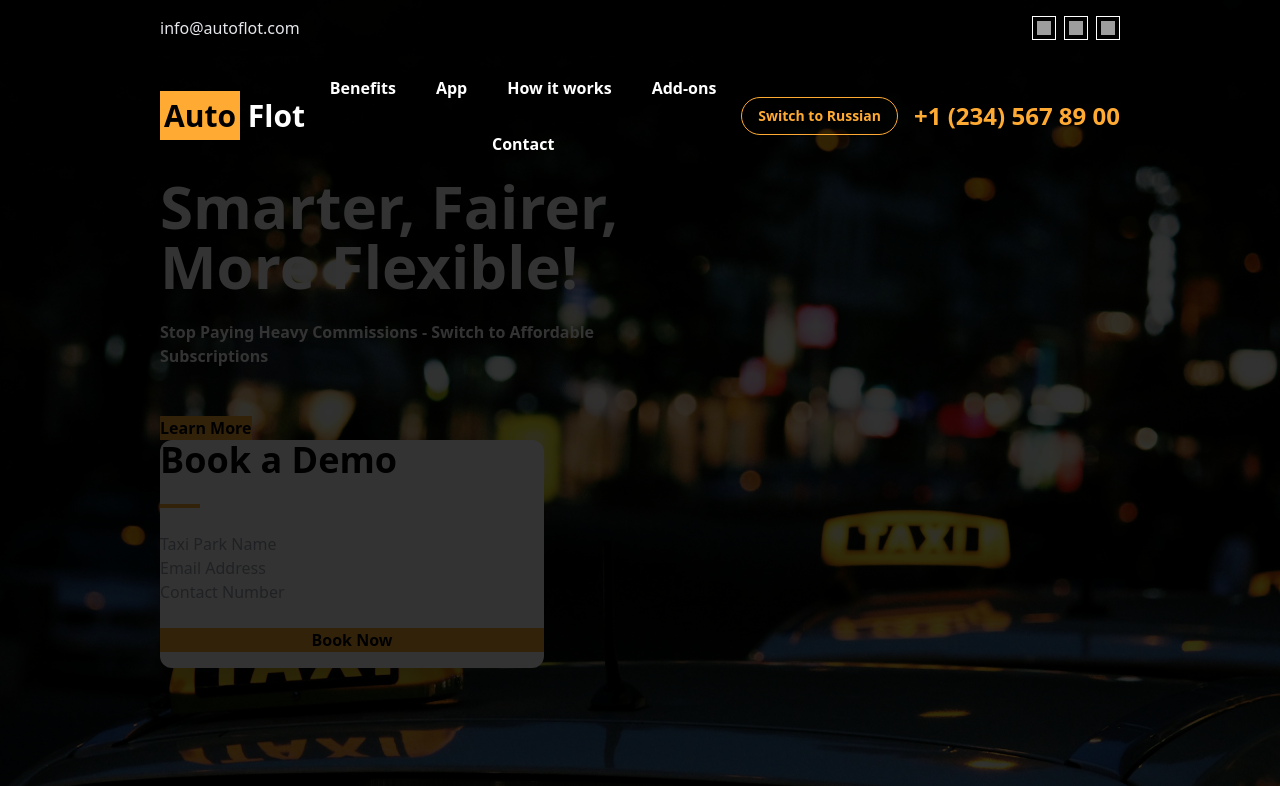
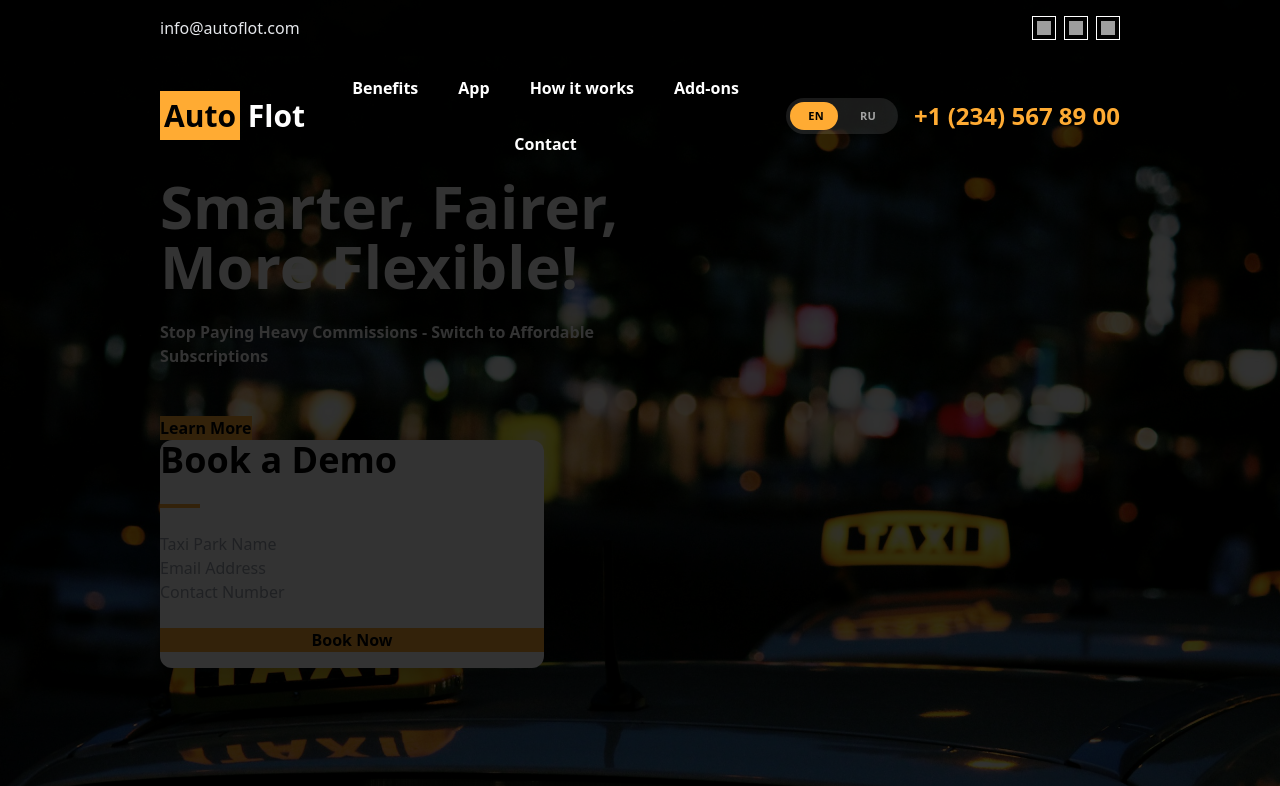
Before and after one commit to imtiajsultan1/Taxi_Booking_Web_Landing_Page_ClientSite, a React (Vite) app: page / in a window 1280 px wide. Shown: the top 786 px of the page. Built offline with nearby package versions, Linux system fonts and the light colour scheme; grey boxes are pictures that could not be loaded.

Commit message:
how it work section improved and the toggle button modified

```diff
--- a/src/components/Home/Home.jsx
+++ b/src/components/Home/Home.jsx
@@ -2,10 +2,11 @@
 import taxi from '../../../public/taxi-home.jpg'
 import { useTranslation } from '../../hooks/useTranslation.js'
 import { useLanguage } from '../../context/LanguageContext.jsx'
+import NavLanguageSwitch from '../LanguageToggle/NavLanguageSwitch.jsx'
 
 const Home = () => {
     const { t } = useTranslation();
-    const { toggleLanguage, language } = useLanguage();
+    const { language } = useLanguage();
     const isRussian = language === 'ru';
 
     const navItems = [
@@ -66,13 +67,7 @@ const Home = () => {
                         ))}
                     </div>
                     <div className='flex flex-wrap items-center justify-center gap-3 lg:gap-4 shrink-0'>
-                        <button
-                            type="button"
-                            onClick={toggleLanguage}
-                            className={`rounded-full border border-primary px-4 py-2 font-bold text-primary transition-colors hover:bg-primary hover:text-black focus:outline-none focus-visible:ring-2 focus-visible:ring-primary/80 ${isRussian ? 'text-xs leading-snug' : 'text-sm'}`}
-                        >
-                            {t('language_toggle_label')}
-                        </button>
+                        <NavLanguageSwitch />
                         <h1 className='text-primary font-bold text-2xl whitespace-nowrap'>{t('contact_phone')}</h1>
                     </div>
                 </div>
--- a/src/components/HowItWorks/HowItWorks.jsx
+++ b/src/components/HowItWorks/HowItWorks.jsx
@@ -54,46 +54,44 @@ const HowItWorks = () => {
     <div id="how-it-works" className="px-6 md:px-12 lg:px-20 bg-white text-black py-20 md:py-24">
       <h1 className="text-4xl md:text-5xl font-bold block text-center pb-12 md:pb-16">{t('section_how_it_works')}</h1>
 
-      <div className="w-full max-w-4xl mx-auto">
+      <div className="w-full max-w-5xl mx-auto">
         {steps.map((item, index) => (
           activeIndex === index && (
             <div
               key={item.id}
-              className="w-full h-full flex flex-col items-center gap-5 md:gap-6 transition-opacity duration-700"
+              className="w-full h-full flex flex-col items-center gap-6 md:gap-8 transition-opacity duration-700"
             >
               <h2 className="text-2xl md:text-3xl font-bold text-center">{t(item.titleKey)}</h2>
 
-              <div className="w-full rounded-2xl overflow-hidden shadow-2xl bg-black/10 backdrop-blur">
               {item.layout === "single" ? (
-                  <figure className="relative flex items-center justify-center w-full bg-black/80" style={mediaDimensions}>
+                <figure className="flex items-center justify-center w-full" style={mediaDimensions}>
                   <img
                     src={item.img}
                     loading={index === 0 ? "eager" : "lazy"}
-                      className="absolute inset-0 h-full w-full object-contain"
+                    className="h-full w-full object-contain"
                     alt={t(item.titleKey)}
                   />
                 </figure>
               ) : (
-                  <div className="grid gap-4 p-4 sm:grid-cols-3 bg-black/60">
+                <div className="grid gap-4 p-5 sm:grid-cols-3">
                   {item.images.map((imageSrc, imgIndex) => (
                     <figure
                       key={imageSrc}
-                        className="relative flex items-center justify-center overflow-hidden rounded-xl border border-white/10 bg-black/80"
+                      className="flex items-center justify-center"
                       style={gridMediaDimensions}
                     >
                       <img
                         src={imageSrc}
                         loading="lazy"
-                          className="absolute inset-0 h-full w-full object-contain"
+                        className="h-full w-full object-contain"
                         alt={`${t(item.titleKey)} image ${imgIndex + 1}`}
                       />
                     </figure>
                   ))}
                 </div>
               )}
-              </div>
 
-              <p className="mt-1 md:mt-2 max-w-3xl text-base md:text-lg text-center text-black/80">{t(item.descriptionKey)}</p>
+              <p className="mt-2 max-w-3xl text-base md:text-lg text-center text-slate-700">{t(item.descriptionKey)}</p>
             </div>
           )
         ))}
--- /dev/null
+++ b/src/components/LanguageToggle/NavLanguageSwitch.jsx
@@ -0,0 +1,46 @@
+import { useLanguage } from "../../context/LanguageContext.jsx";
+import { useTranslation } from "../../hooks/useTranslation.js";
+
+const NavLanguageSwitch = () => {
+  const { language, toggleLanguage } = useLanguage();
+  const { t } = useTranslation();
+  const isRussian = language === "ru";
+
+  const baseLabelClass =
+    "relative z-10 flex-1 text-center text-[11px] font-semibold uppercase tracking-wide transition-colors duration-200";
+
+  return (
+    <button
+      type="button"
+      role="switch"
+      aria-checked={isRussian}
+      aria-label={t("language_toggle_label")}
+      onClick={toggleLanguage}
+      className="relative flex h-9 w-28 items-center rounded-full bg-white/10 px-1 text-white transition-colors hover:bg-white/20 focus:outline-none focus-visible:ring-2 focus-visible:ring-primary/80"
+    >
+      <span
+        className={`${baseLabelClass} ${
+          isRussian ? "text-white/60" : "text-black"
+        }`}
+      >
+        EN
+      </span>
+      <span
+        className={`${baseLabelClass} ${
+          isRussian ? "text-black" : "text-white/60"
+        }`}
+      >
+        RU
+      </span>
+      <span
+        aria-hidden="true"
+        style={{ width: "calc(50% - 0.5rem)" }}
+        className={`pointer-events-none absolute top-1 bottom-1 rounded-full bg-primary transition-all duration-200 ease-out ${
+          isRussian ? "right-1" : "left-1"
+        }`}
+      />
+    </button>
+  );
+};
+
+export default NavLanguageSwitch;
```
Lines whose indentation alone changed are shown as unchanged.
